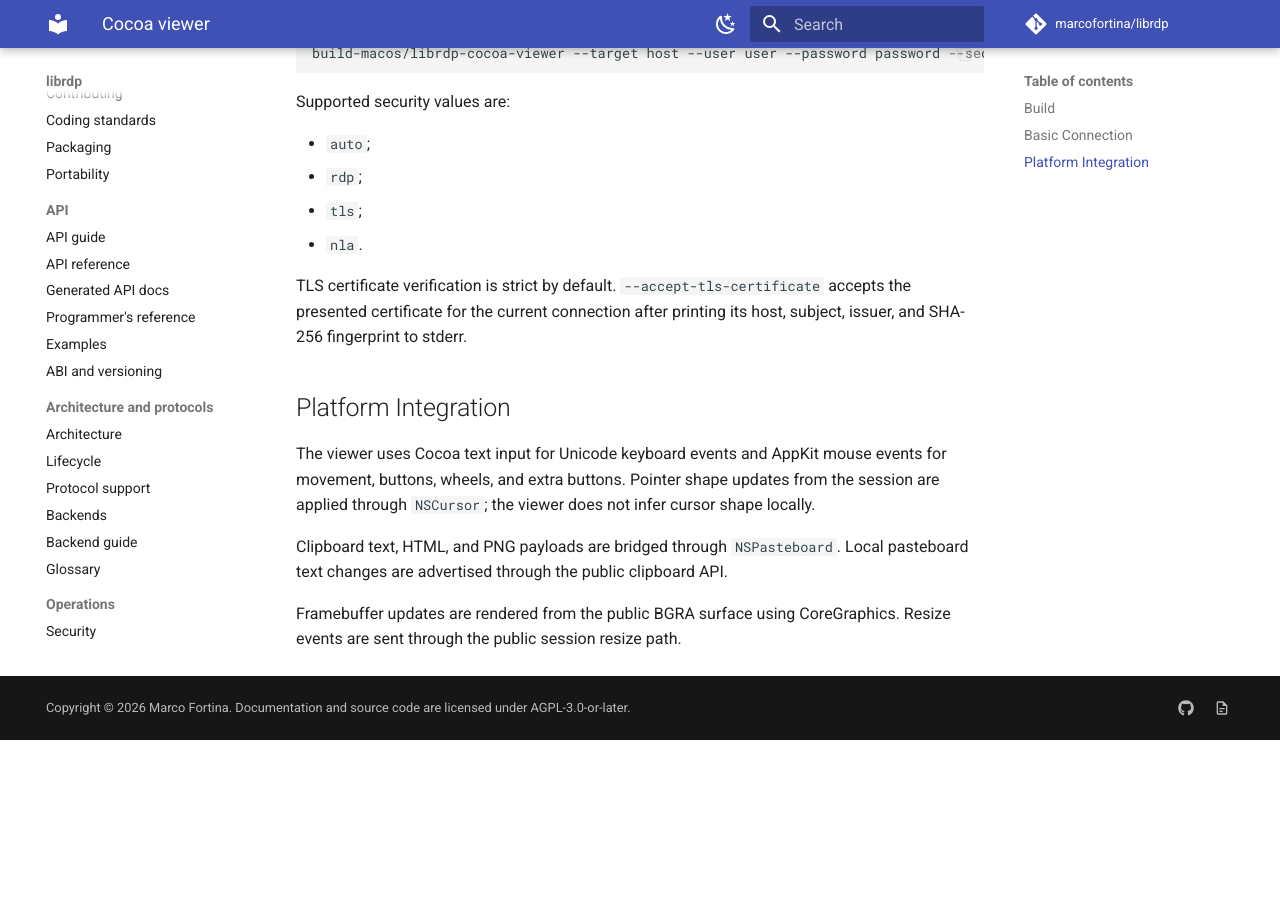
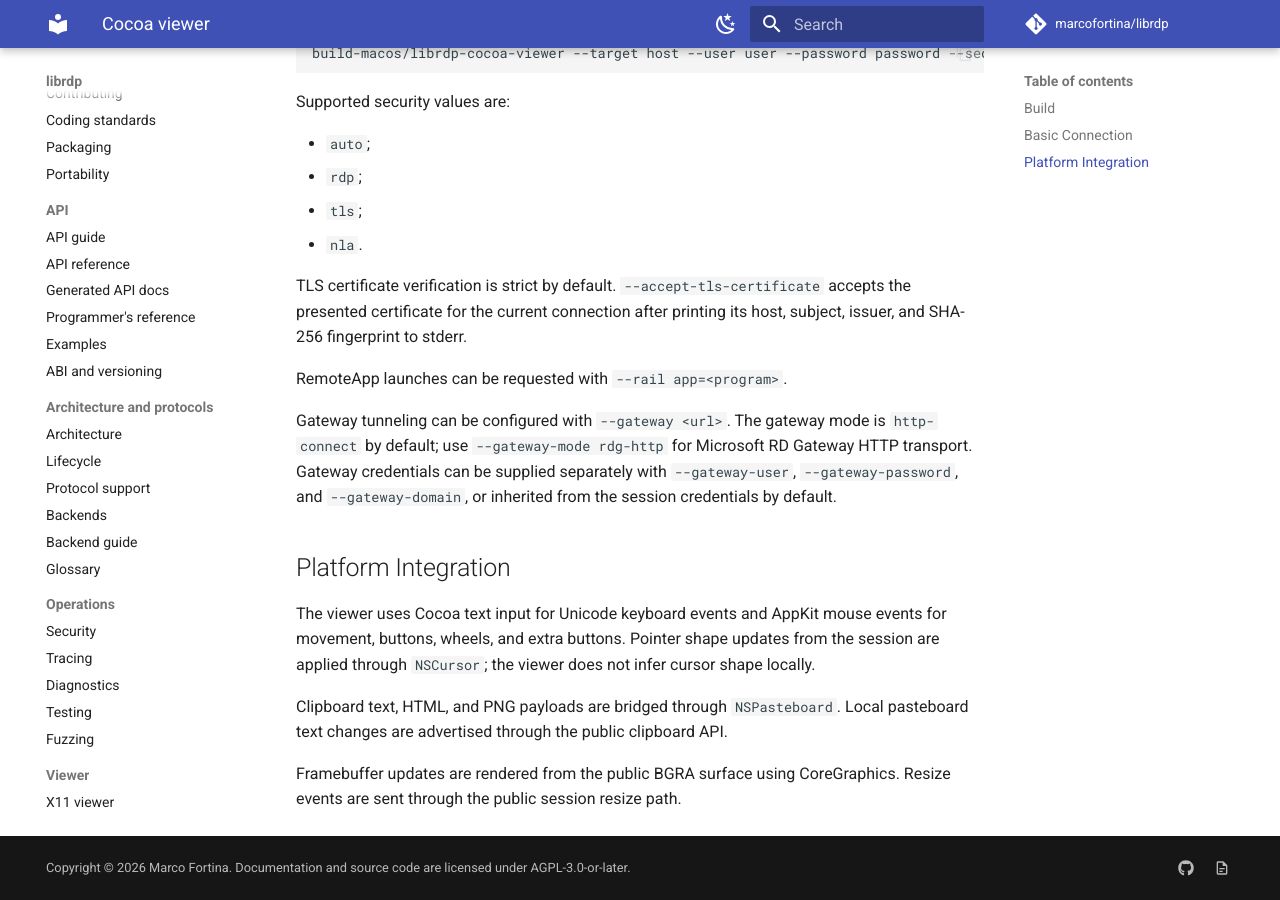
Before and after one commit to marcofortina/librdp, an MkDocs documentation site: the page built from docs/viewer-cocoa.md, in a window 1280 px wide and 900 px high, scrolled down 563 px. Built offline with MkDocs 1.6.1 and Material for MkDocs 9.7.7, drawn with Linux system fonts in a browser that asks for light colours; comment, search, counter and statistics services are not loaded; before the commit the page ends 1303 px from its top, so only the background shows below that.

Commit message:
Add Cocoa viewer launch options

```diff
--- a/docs/viewer-cocoa.md
+++ b/docs/viewer-cocoa.md
@@ -39,6 +39,14 @@
 accepts the presented certificate for the current connection after printing
 its host, subject, issuer, and SHA-256 fingerprint to stderr.
 
+RemoteApp launches can be requested with `--rail app=<program>`.
+
+Gateway tunneling can be configured with `--gateway <url>`. The gateway mode is
+`http-connect` by default; use `--gateway-mode rdg-http` for Microsoft RD
+Gateway HTTP transport. Gateway credentials can be supplied separately with
+`--gateway-user`, `--gateway-password`, and `--gateway-domain`, or inherited
+from the session credentials by default.
+
 ## Platform Integration
 
 The viewer uses Cocoa text input for Unicode keyboard events and AppKit mouse
```
Also changed, not shown: 2 other files.
